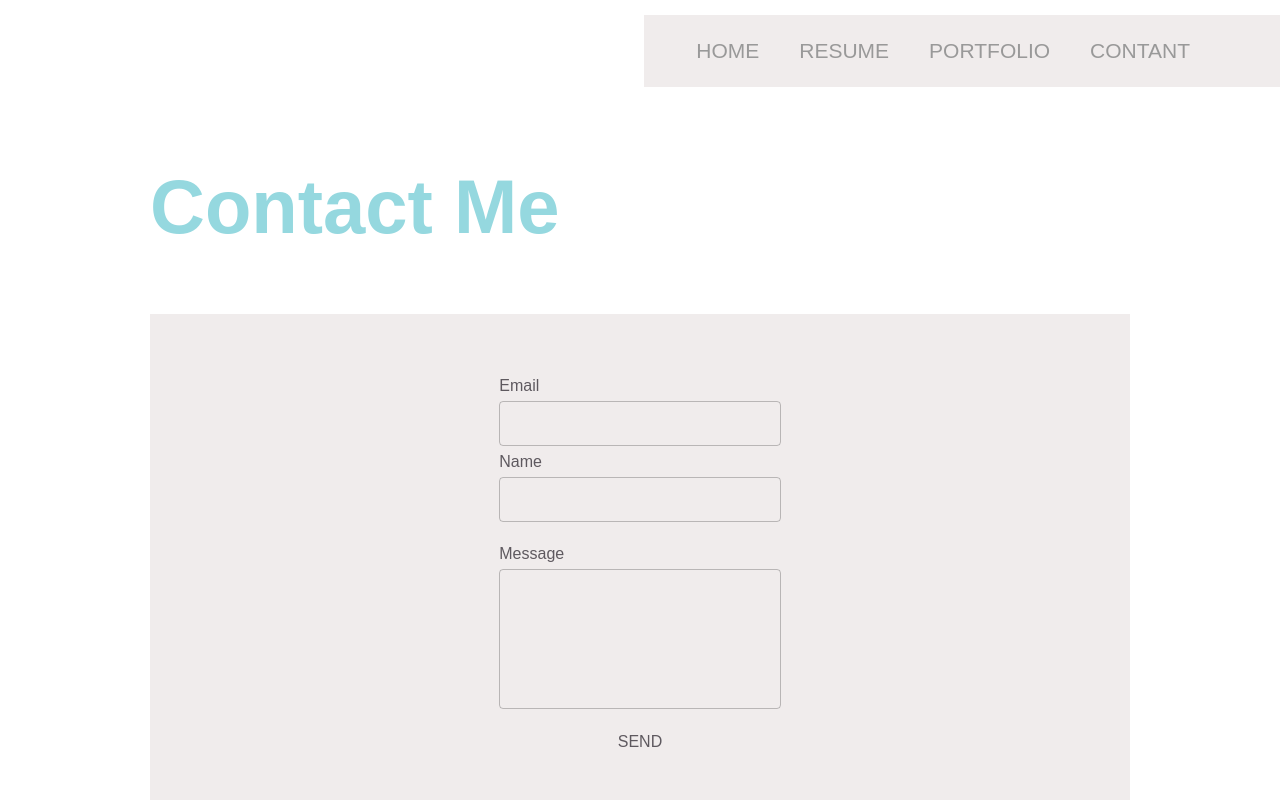
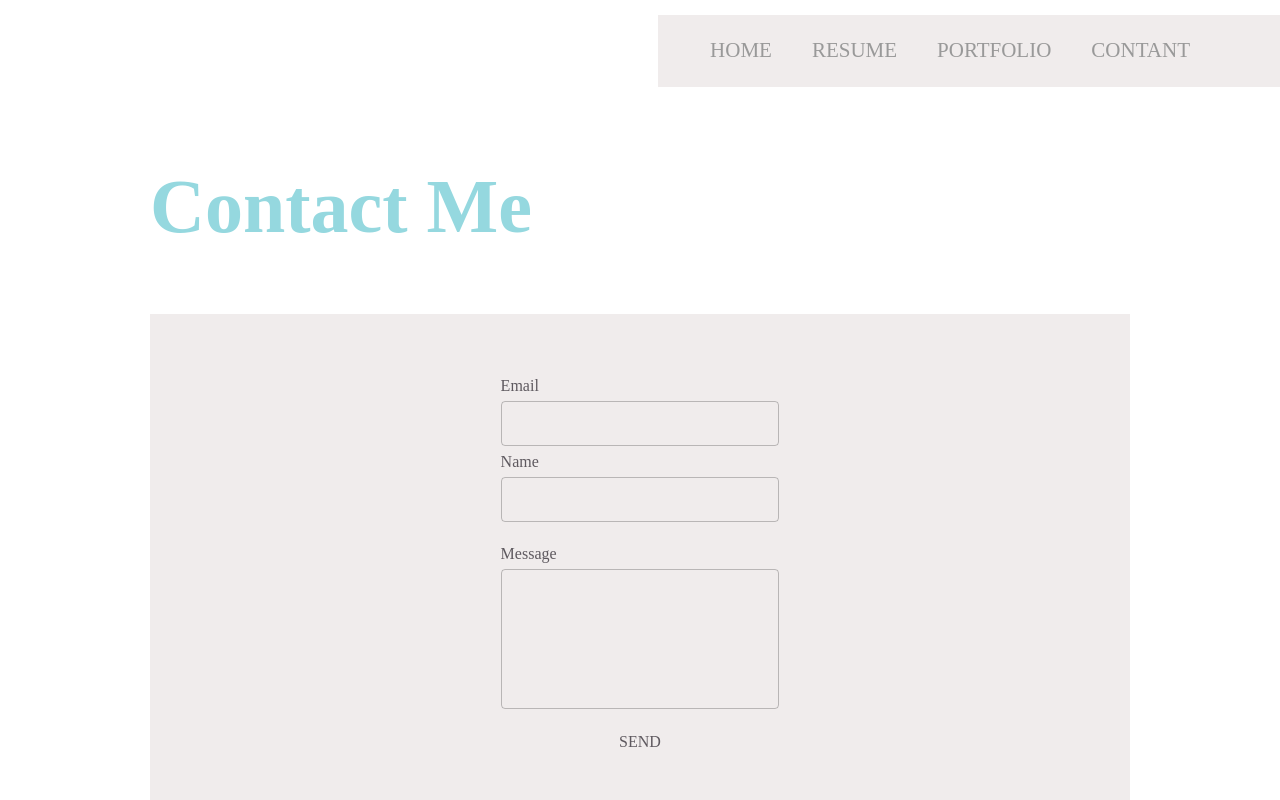
Before and after one commit to chen-alon/portfolio, a React (Create React App) app: page /contact in a window 1280 px wide. Shown: the top 800 px of the page. Built offline with nearby package versions, Linux system fonts and the light colour scheme.

Commit message:
Changed font style

```diff
--- a/src/components/Contact.js
+++ b/src/components/Contact.js
@@ -110,7 +110,7 @@ export default function Contact() {
 const style = makeStyles(() => ({
   input: {
     color: "rgb(94, 89, 95)",
-    fontFamily: "Californian FB",
+    fontFamily: ["Californian FB", "Rockwell", "sans-serif"],
   },
   field: {
     paddingBottom: "1rem",
@@ -127,22 +127,22 @@ const style = makeStyles(() => ({
 const InputField = withStyles({
   root: {
     "& label.Mui-focused": {
-      fontFamily: "Californian FB",
+      fontFamily: ["Californian FB", "Rockwell", "sans-serif"],
       color: "#999",
       display: "none",
     },
     "& label": {
-      fontFamily: "Californian FB",
+      fontFamily: ["Californian FB", "Rockwell", "sans-serif"],
       color: "rgb(94, 89, 95)",
       display: "none",
     },
     "& .MuiOutlinedInput-root": {
       "&.Mui-focused fieldset": {
-        fontFamily: "Californian FB",
+        fontFamily: ["Californian FB", "Rockwell", "sans-serif"],
         borderColor: "#b6d9dd",
       },
       "&:hover fieldset": {
-        fontFamily: "Californian FB",
+        fontFamily: ["Californian FB", "Rockwell", "sans-serif"],
         color: "#999",
       },
     },
--- a/src/style/App.css
+++ b/src/style/App.css
@@ -1,5 +1,5 @@
 .App {
-  font-family: "Californian FB", Futura, sans-serif;
+  font-family: "Californian FB", "Rockwell", "sans-serif";
   color: rgb(94, 89, 95);
   margin-left: auto;
   margin-right: auto;
```
